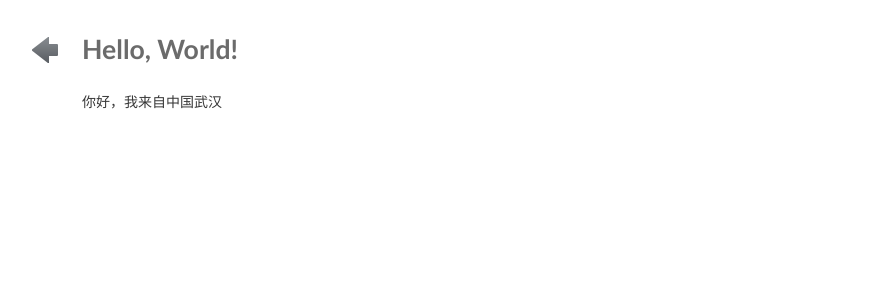
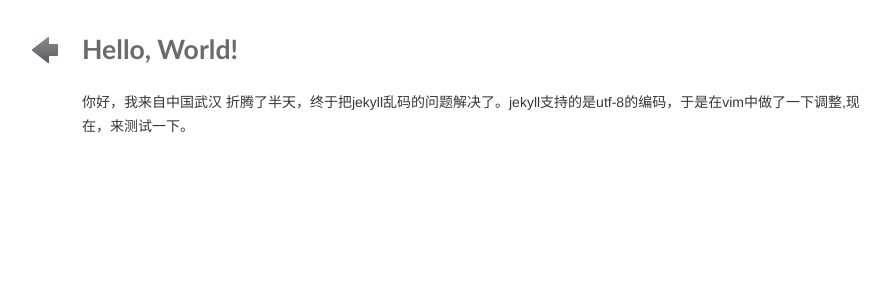
Before and after one commit to xutao1988/xutao1988.github.com, a Jekyll site: the page built from _posts/2010-06-13-hello-world.md, in a window 1280 px wide. Shown: the top 300 px of the page, without its empty margins (158-1049 px from the left). Built offline with Jekyll 4.4.1, drawn with Linux system fonts in a browser that asks for light colours; Markdown is read by kramdown in place of the engine named in the settings.

Commit message:
change it to utf-8

```diff
--- a/_posts/2010-06-13-hello-world.md
+++ b/_posts/2010-06-13-hello-world.md
@@ -6,3 +6,4 @@ title: Hello, World!
 ## Hello, World!
 
 你好，我来自中国武汉
+折腾了半天，终于把jekyll乱码的问题解决了。jekyll支持的是utf-8的编码，于是在vim中做了一下调整,现在，来测试一下。
```
